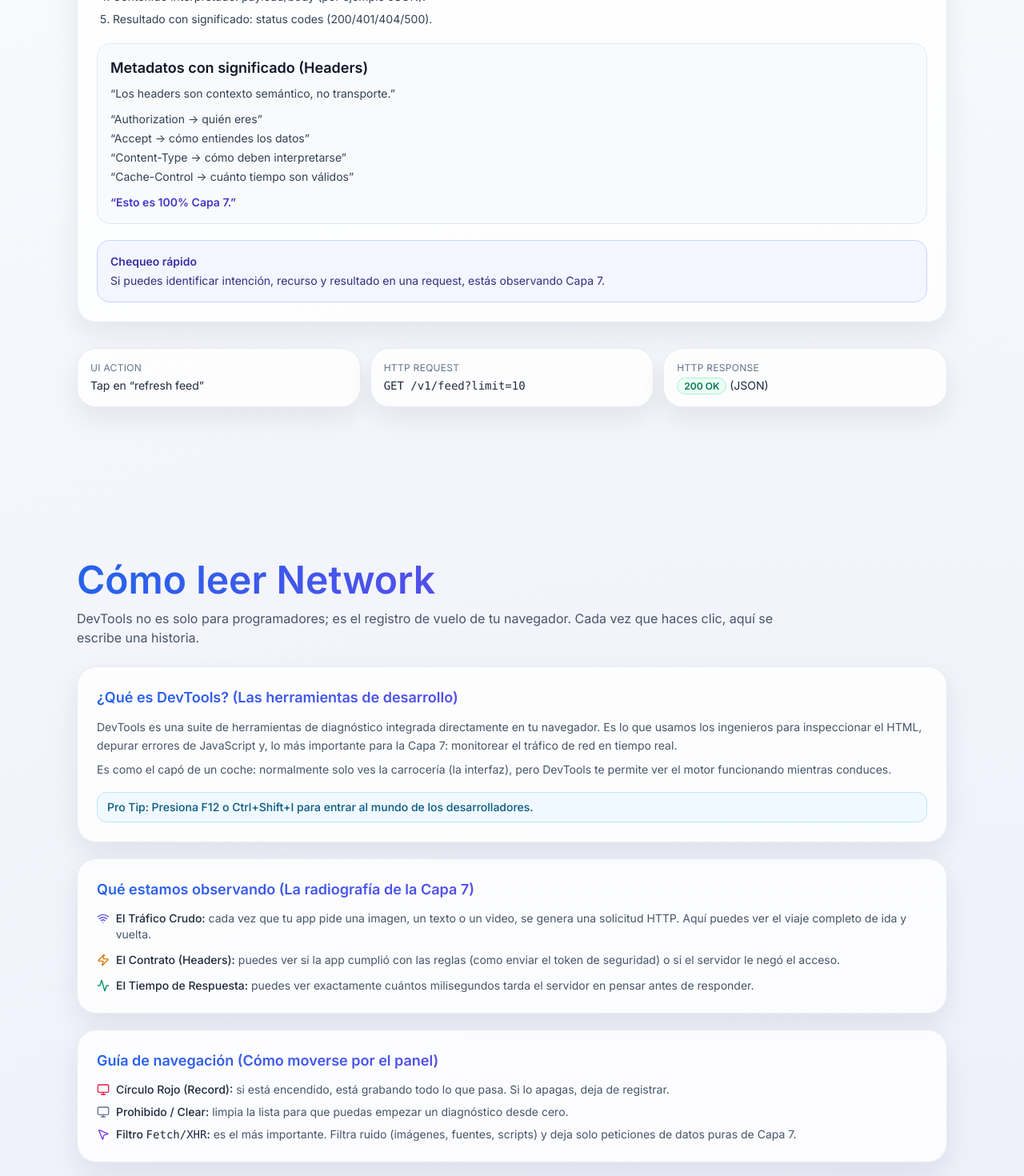
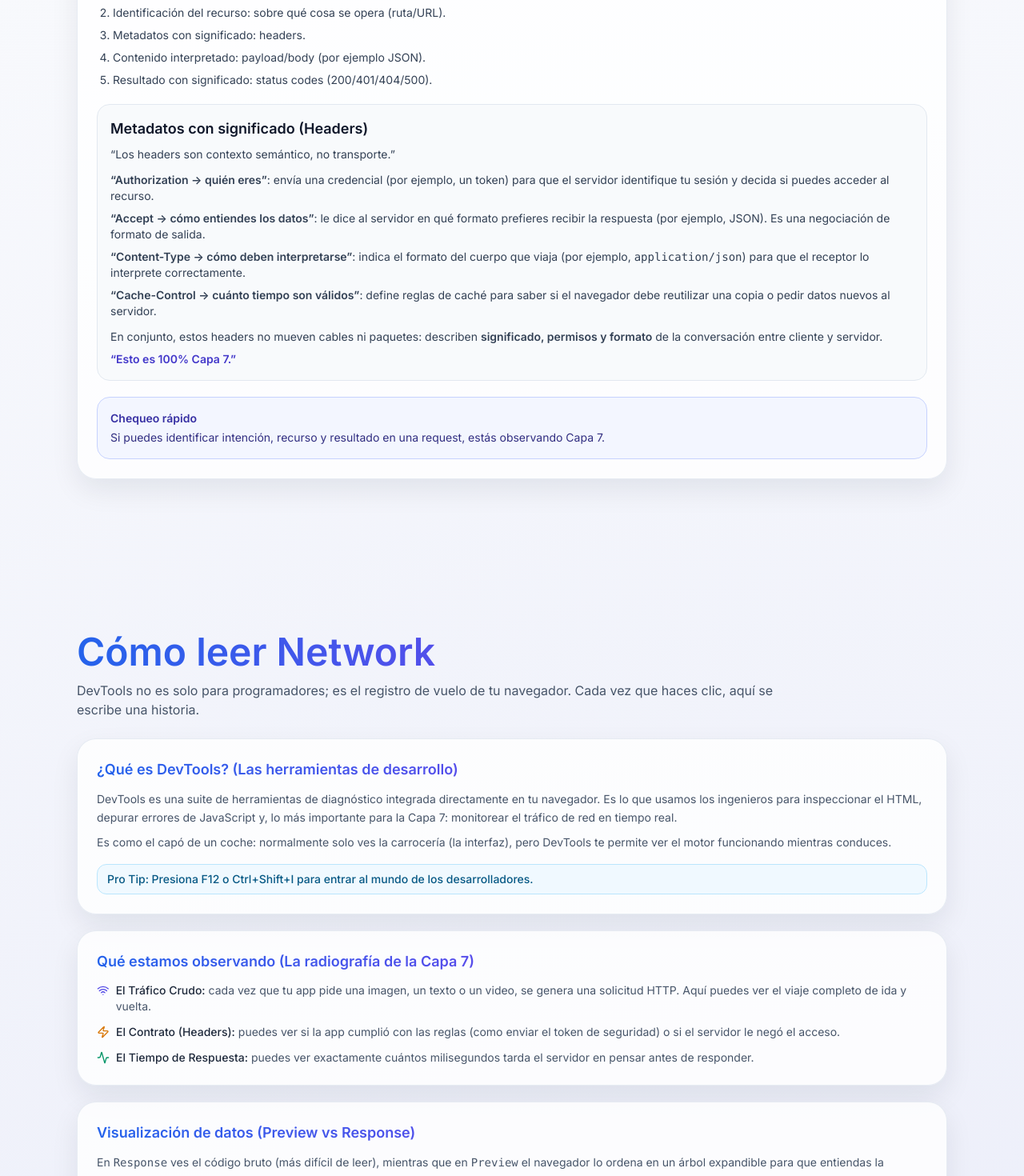
Before and after one commit to Kamolchig/capa-7-modelo-osi-demo, a React (Vite) app: page / in a window 1280 px wide. Shown: the part 6440-7910 px from the top of the page at 80% size. Built offline with nearby package versions, Linux system fonts and the light colour scheme.

Commit message:
Setup FINAL4

```diff
--- a/src/components/DiagnosticsSection.jsx
+++ b/src/components/DiagnosticsSection.jsx
@@ -1,6 +1,6 @@
 import { Reveal } from './Reveal'
 import { Activity, FileText, MousePointer2, Terminal } from 'lucide-react'
-import { Eye, Monitor, Wifi, Zap } from 'lucide-react'
+import { Eye, Wifi, Zap } from 'lucide-react'
 
 export default function DiagnosticsSection() {
   return (
@@ -42,26 +42,6 @@ export default function DiagnosticsSection() {
             <li className="flex gap-2">
               <Activity className="mt-0.5 h-4 w-4 text-emerald-600" />
               <span><span className="font-medium text-slate-800">El Tiempo de Respuesta:</span> puedes ver exactamente cuántos milisegundos tarda el servidor en pensar antes de responder.</span>
-            </li>
-          </ul>
-        </article>
-      </Reveal>
-
-      <Reveal delay={0.035}>
-        <article className="card mt-5 p-6">
-          <h3 className="bg-gradient-to-r from-blue-600 to-purple-600 bg-clip-text text-lg font-semibold text-transparent">Guía de navegación (Cómo moverse por el panel)</h3>
-          <ul className="mt-3 space-y-2 text-sm text-slate-600">
-            <li className="flex gap-2">
-              <Monitor className="mt-0.5 h-4 w-4 text-rose-600" />
-              <span><span className="font-medium text-slate-800">Círculo Rojo (Record):</span> si está encendido, está grabando todo lo que pasa. Si lo apagas, deja de registrar.</span>
-            </li>
-            <li className="flex gap-2">
-              <Monitor className="mt-0.5 h-4 w-4 text-slate-500" />
-              <span><span className="font-medium text-slate-800">Prohibido / Clear:</span> limpia la lista para que puedas empezar un diagnóstico desde cero.</span>
-            </li>
-            <li className="flex gap-2">
-              <MousePointer2 className="mt-0.5 h-4 w-4 text-violet-600" />
-              <span><span className="font-medium text-slate-800">Filtro <code>Fetch/XHR</code>:</span> es el más importante. Filtra ruido (imágenes, fuentes, scripts) y deja solo peticiones de datos puras de Capa 7.</span>
             </li>
           </ul>
         </article>
--- a/src/components/Layer7ConceptBlocks.jsx
+++ b/src/components/Layer7ConceptBlocks.jsx
@@ -36,13 +36,24 @@ export default function Layer7ConceptBlocks() {
           <div className="mt-5 rounded-2xl border border-slate-200 bg-slate-50 p-4">
             <h4 className="text-lg font-semibold text-slate-900">Metadatos con significado (Headers)</h4>
             <p className="mt-2 text-sm text-slate-700">“Los headers son contexto semántico, no transporte.”</p>
-            <ul className="mt-3 space-y-1 text-sm text-slate-700">
-              <li>“Authorization → quién eres”</li>
-              <li>“Accept → cómo entiendes los datos”</li>
-              <li>“Content-Type → cómo deben interpretarse”</li>
-              <li>“Cache-Control → cuánto tiempo son válidos”</li>
+            <ul className="mt-3 space-y-2 text-sm text-slate-700">
+              <li>
+                <span className="font-semibold">“Authorization → quién eres”</span>: envía una credencial (por ejemplo, un token) para que el servidor identifique tu sesión y decida si puedes acceder al recurso.
+              </li>
+              <li>
+                <span className="font-semibold">“Accept → cómo entiendes los datos”</span>: le dice al servidor en qué formato prefieres recibir la respuesta (por ejemplo, JSON). Es una negociación de formato de salida.
+              </li>
+              <li>
+                <span className="font-semibold">“Content-Type → cómo deben interpretarse”</span>: indica el formato del cuerpo que viaja (por ejemplo, <code>application/json</code>) para que el receptor lo interprete correctamente.
+              </li>
+              <li>
+                <span className="font-semibold">“Cache-Control → cuánto tiempo son válidos”</span>: define reglas de caché para saber si el navegador debe reutilizar una copia o pedir datos nuevos al servidor.
+              </li>
             </ul>
-            <p className="mt-3 text-sm font-semibold text-indigo-700">“Esto es 100% Capa 7.”</p>
+            <p className="mt-3 text-sm text-slate-700">
+              En conjunto, estos headers no mueven cables ni paquetes: describen <span className="font-semibold">significado, permisos y formato</span> de la conversación entre cliente y servidor.
+            </p>
+            <p className="mt-2 text-sm font-semibold text-indigo-700">“Esto es 100% Capa 7.”</p>
           </div>
 
           <div className="mt-5 rounded-2xl border border-indigo-200 bg-indigo-50/70 p-4">
--- a/src/components/Layer7DeepDive.jsx
+++ b/src/components/Layer7DeepDive.jsx
@@ -360,7 +360,12 @@ export default function Layer7DeepDive() {
             icon={<Settings2 className="h-4 w-4" />}
           >
             <p>
-              Aquí está el contexto que define cómo debe comportarse la conversación entre cliente y servidor.
+              Un <span className="font-semibold">header</span> es un metadato en formato clave-valor que acompaña cada request/response HTTP.
+              Sirve para dar contexto: identidad, formato de datos, idioma y reglas de caché.
+            </p>
+            <p className="mt-2">
+              Lo encuentras en <span className="font-semibold">DevTools → Network → selecciona una request → pestaña Headers</span>.
+              Ahí puedes ver exactamente qué envió el cliente y qué respondió el servidor.
             </p>
             <ul className="mt-3 space-y-2">
               <li><span className="font-semibold"><code>User-Agent</code>:</span> le dice al servidor si eres un iPhone o un PC para que te envíe la versión correcta de la web.</li>
@@ -394,13 +399,27 @@ export default function Layer7DeepDive() {
             icon={<ShieldCheck className="h-4 w-4" />}
           >
             <p>
-              El handshake no es magia: es un acuerdo matemático. Cliente y servidor eligen una llave de sesión para que nadie en el camino pueda leer el mensaje.
+              El <span className="font-semibold">handshake TLS</span> es la fase de “presentación y acuerdo” antes de enviar datos sensibles.
+              Su objetivo es comprobar identidad y crear una conexión cifrada segura.
             </p>
-            <ul className="mt-2 space-y-1">
-              <li><span className="font-semibold">Handshake:</span> negociación de parámetros criptográficos antes del HTTP real.</li>
-              <li><span className="font-semibold">El candado:</span> HTTPS es HTTP viajando dentro de un sobre cifrado.</li>
-              <li><span className="font-semibold">Sin TLS:</span> tus contraseñas podrían viajar en texto plano por el Wi-Fi.</li>
+            <ul className="mt-3 space-y-2">
+              <li>
+                <span className="font-semibold">1) Hola inicial:</span> el cliente dice “quiero conexión segura” y propone versiones/cifrados compatibles.
+              </li>
+              <li>
+                <span className="font-semibold">2) Identidad del servidor:</span> el servidor envía su certificado digital para demostrar que realmente es quien dice ser.
+              </li>
+              <li>
+                <span className="font-semibold">3) Acuerdo de claves:</span> ambos calculan una <span className="font-semibold">llave de sesión</span> compartida para cifrar el resto de la conversación.
+              </li>
+              <li>
+                <span className="font-semibold">4) Canal seguro activo:</span> desde ahí, HTTP viaja dentro de TLS (eso es HTTPS) y los datos quedan protegidos.
+              </li>
             </ul>
+            <p className="mt-3 text-sm text-slate-700">
+              <span className="font-semibold">El candado del navegador</span> indica que este proceso se completó correctamente.
+              Sin TLS, contraseñas, tokens y mensajes podrían viajar en texto plano en redes públicas.
+            </p>
             <div className="mt-3 rounded-xl border border-emerald-200 bg-emerald-50 px-3 py-2 text-emerald-800">
               🔒 Conexión Segura
             </div>
@@ -424,31 +443,6 @@ export default function Layer7DeepDive() {
 
       <Layer7ConceptBlocks />
 
-      <Reveal delay={0.1}>
-        <motion.div
-          initial="hidden"
-          whileInView="show"
-          viewport={{ once: true, amount: 0.2 }}
-          variants={{ hidden: {}, show: { transition: { staggerChildren: 0.08 } } }}
-          className="mt-8 grid gap-3 md:grid-cols-3"
-        >
-          <motion.article variants={{ hidden: { opacity: 0, y: 16, filter: 'blur(6px)' }, show: { opacity: 1, y: 0, filter: 'blur(0px)' } }} className="card p-4">
-            <p className="text-xs uppercase tracking-wide text-slate-500">UI Action</p>
-            <p className="mt-1 text-sm text-slate-800">Tap en “refresh feed”</p>
-          </motion.article>
-          <motion.article variants={{ hidden: { opacity: 0, y: 16, filter: 'blur(6px)' }, show: { opacity: 1, y: 0, filter: 'blur(0px)' } }} className="card p-4">
-            <p className="text-xs uppercase tracking-wide text-slate-500">HTTP Request</p>
-            <p className="mt-1 font-mono text-sm text-slate-800">GET /v1/feed?limit=10</p>
-          </motion.article>
-          <motion.article variants={{ hidden: { opacity: 0, y: 16, filter: 'blur(6px)' }, show: { opacity: 1, y: 0, filter: 'blur(0px)' } }} className="card p-4">
-            <p className="text-xs uppercase tracking-wide text-slate-500">HTTP Response</p>
-            <p className="mt-1 text-sm text-slate-800">
-              <span className="rounded-full border border-emerald-200 bg-emerald-50 px-2 py-0.5 text-xs font-semibold text-emerald-700">200 OK</span>{' '}
-              (JSON)
-            </p>
-          </motion.article>
-        </motion.div>
-      </Reveal>
     </section>
   )
 }
```
